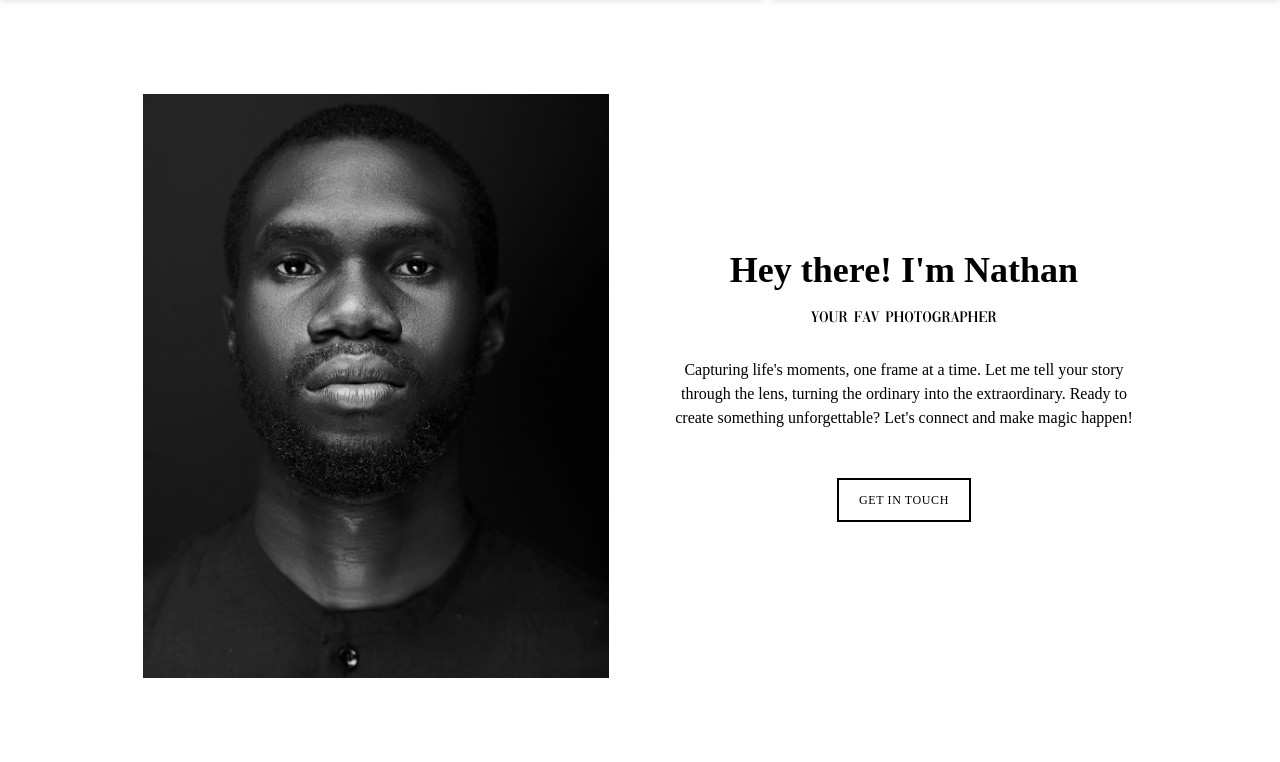
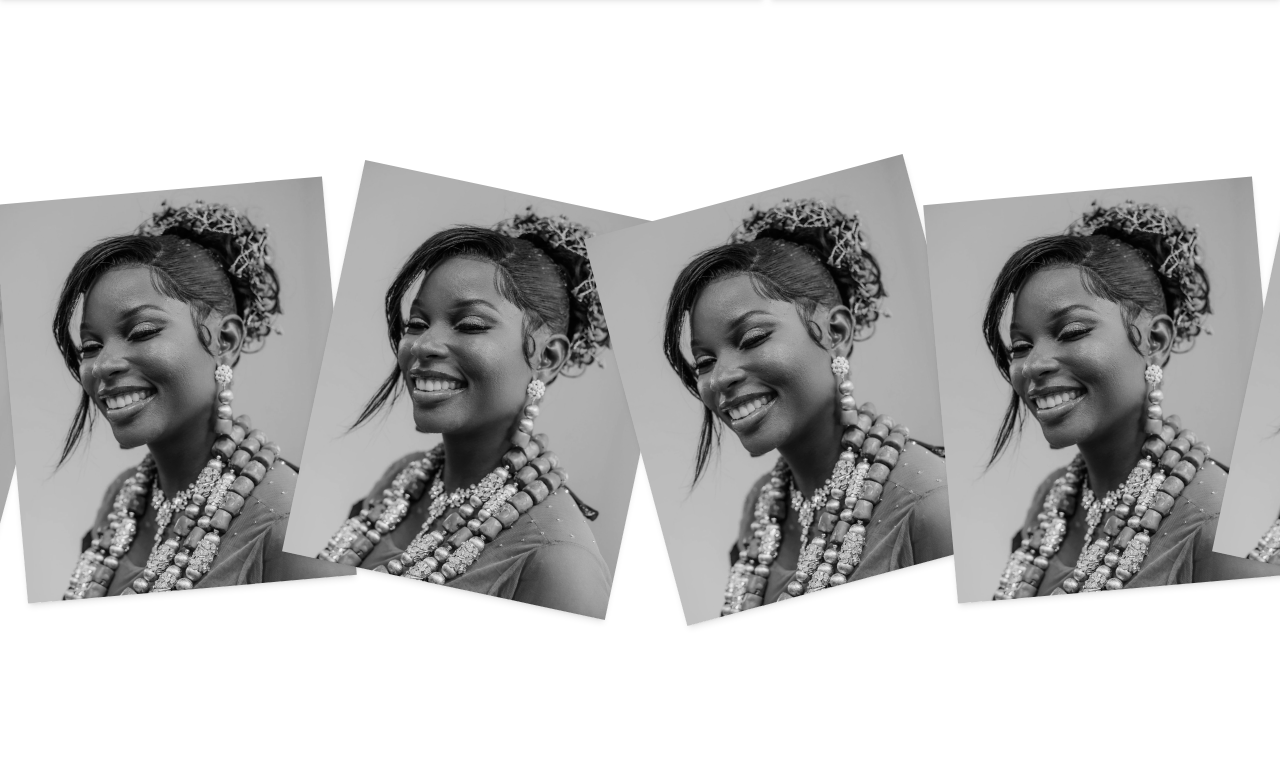
Before and after one commit to HenryAgu/Oba-Nathan, a Next.js app: page / in a window 1280 px wide. Shown: the part 1938-2700 px from the top of the page. Built offline with nearby package versions, Linux system fonts and the light colour scheme; a web font is replaced by a local one.

Commit message:
feat: image carousel

```diff
--- /dev/null
+++ b/src/app/components/ImageCarousel.tsx
@@ -0,0 +1,30 @@
+import React from "react";
+
+const ImageCarousel = () => {
+  const images = [
+    { id: 1, src: "/images/image.webp", rotate: "-10deg" },
+    { id: 2, src: "/images/image.webp", rotate: "15deg" },
+    { id: 3, src: "/images/image.webp", rotate: "-5deg" },
+    { id: 4, src: "/images/image.webp", rotate: "12deg" },
+    { id: 5, src: "/images/image.webp", rotate: "-15deg" },
+    { id: 6, src: "/images/image.webp", rotate: "-5deg" },
+    { id: 7, src: "/images/image.webp", rotate: "12deg" },
+    { id: 8, src: "/images/image.webp", rotate: "-15deg" },
+  ];
+  return (
+    <div className="flex justify-center items-center pt-20 xl:pt-24 md:py-24 xl:py-24 overflow-x-hidden w-full xl:pl-[20px]">
+      {images.map((image) => (
+        <div
+          key={image.id}
+          className="transform object-cover hover:rotate-0 aspect-[220/280] xl:aspect-[330/400] w-[130px] xl:w-[330px] h-[200px] xl:h-[400px] bg-cover bg-center shadow-md grayscale hover:grayscale-0 transition duration-300 ease-in-out -ml-[20px]"
+          style={{
+            backgroundImage: `url(${image.src})`,
+            transform: `rotate(${image.rotate})`,
+          }}
+        ></div>
+      ))}
+    </div>
+  );
+};
+
+export default ImageCarousel;
--- a/src/app/page.tsx
+++ b/src/app/page.tsx
@@ -1,7 +1,7 @@
 import Image from "next/image";
 import Link from "next/link";
 import Footer from "./components/Footer";
-
+import ImageCarousel from "./components/ImageCarousel";
 
 export default function Home() {
   const imageCategories = [
@@ -36,6 +36,7 @@ export default function Home() {
       path: "",
     },
   ];
+
   return (
     <main className="container mx-auto">
       <header className="flex flex-col gap-y-2 items-center justify-center py-14 pb-24">
@@ -96,7 +97,10 @@ export default function Home() {
       {/* Big screen version */}
       <section className="hidden md:flex xl:flex flex-col gap-y-2 pb-24">
         <div className="flex gap-2">
-          <Link href="" className="md:basis-[60%] xl:basis-[65%] group relative">
+          <Link
+            href=""
+            className="md:basis-[60%] xl:basis-[65%] group relative"
+          >
             <div className="w-full flex items-center justify-center drop-shadow-md bg-[url('/images/image.webp')] bg-cover bg-center bg-no-repeat object-fill md:h-[450px] xl:h-[700px] grayscale hover:grayscale-0 transition duration-300 ease-in-out">
               <div className="absolute inset-0 bg-black/30"></div>
               <p className="font-vogue uppercase text-xl font-semibold opacity-0 group-hover:opacity-100 tracking-widest text-white">
@@ -104,7 +108,10 @@ export default function Home() {
               </p>
             </div>
           </Link>
-          <Link href="" className="md:basis-[40%] xl:basis-[35%] group relative">
+          <Link
+            href=""
+            className="md:basis-[40%] xl:basis-[35%] group relative"
+          >
             <div className="w-full flex items-center justify-center drop-shadow-md bg-[url('/images/image.webp')] bg-cover bg-center bg-no-repeat object-fill md:h-[450px] xl:h-[700px] grayscale hover:grayscale-0 transition duration-300 ease-in-out">
               <div className="absolute inset-0 bg-black/30"></div>
               <p className="font-vogue uppercase text-xl font-semibold tracking-widest opacity-0 group-hover:opacity-100 text-white">
@@ -152,7 +159,7 @@ export default function Home() {
       </section>
 
       {/* Small screen version */}
-      <section className="flex flex-col gap-y-2 md:hidden lg:hidden xl:hidden w-full px-2 pb-24">
+      <section className="flex flex-col gap-y-2 md:hidden lg:hidden xl:hidden w-full px-2">
         {imageCategories.map((category, index) => (
           <Link href={category.path} key={index}>
             <div
@@ -168,8 +175,11 @@ export default function Home() {
         ))}
       </section>
 
+      {/* Image Carousel */}
+      <ImageCarousel/>
+
       {/* About Me */}
-      <section className="flex flex-col md:flex-row xl:flex-row items-center gap-y-14 md:gap-x-8 xl:gap-x-8 pb-24 w-full md:11/12 xl:w-4/5 mx-auto">
+      <section className="flex flex-col md:flex-row xl:flex-row items-center gap-y-14 md:gap-x-8 xl:gap-x-8 py-24 w-full md:11/12 xl:w-4/5 mx-auto">
         <div className="basis-[50%]">
           <Image
             src="/images/me.webp"
@@ -199,7 +209,7 @@ export default function Home() {
           </Link>
         </div>
       </section>
-      <Footer/>
+      <Footer />
     </main>
   );
 }
```
